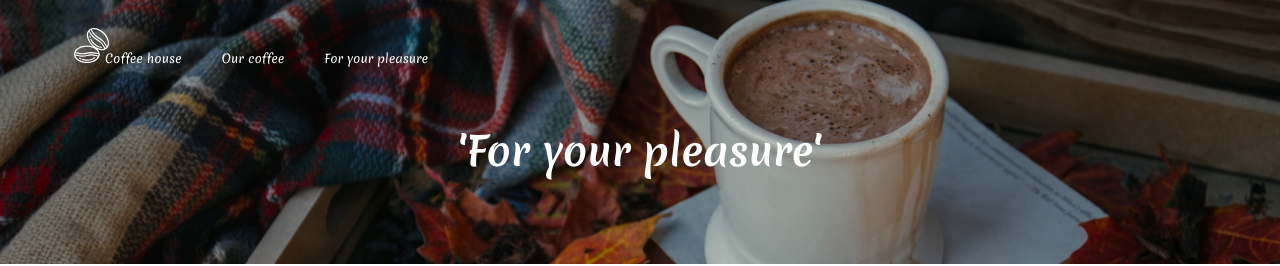
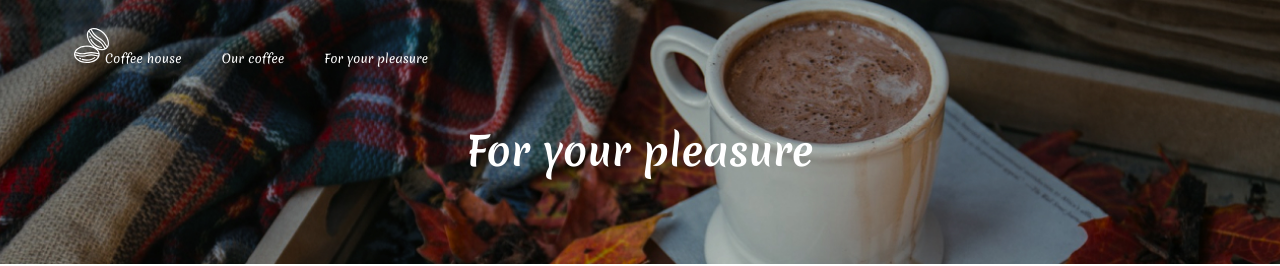
Before and after one commit to lawrence-il/pr2-react, a React (Create React App) app: page /forYourPleasure in a window 1280 px wide. Shown: the top 266 px of the page. Built offline with nearby package versions, Linux system fonts and the light colour scheme.

Commit message:
Page404 has been created

```diff
--- a/src/components/app/App.js
+++ b/src/components/app/App.js
@@ -1,9 +1,11 @@
 import { lazy, Suspense } from 'react';
 import { BrowserRouter, Routes, Route } from 'react-router-dom';
+import ErrorBoundary from '../errorBoundary/ErrorBoundary';
 import OurCoffeeLayout from '../pages/ourCoffeeLayout/OurCoffeeLayout';
 import ForYourPlLayout from '../pages/forYourPlLayout/ForYourPlLayout';
-import { AboutIt } from '../pages';
+import { AboutIt, Page404 } from '../pages';
 import ToggleMenu from '../toogleMenu/ToggleMenu';
+
 
 const CoffeeHouse = lazy(() => import('../pages/CoffeeHouse'));
 const ProductPage = lazy(() => import('../pages/productPage/ProductPage'))
@@ -16,7 +18,9 @@ const App = () => {
         <Suspense fallback={<span style={{margin: '0 auto'}}>Loading...</span>}>
 			<Routes>
 				<Route path="/" element={<CoffeeHouse ToggleMenu={ToggleMenu}/>}/>
-				<Route path="ourCoffee" element={<ProductPage
+				<Route path="ourCoffee"
+						element={
+							<ProductPage
 								render={
 									(toggleState, searchCoffee, filterUpdateState, visibleCoffeeCard) => (
 										<OurCoffeeLayout
@@ -27,9 +31,18 @@ const App = () => {
 										/>
 									)
 									}
-						ToggleMenu={ToggleMenu}/>}/>
-				<Route path="ourCoffee/about-it/:id" element={<AboutIt ToggleMenu={ToggleMenu}/>}></Route>
-				<Route path="forYourPleasure" element={<ProductPage
+							ToggleMenu={ToggleMenu}/>}
+				/>
+				<Route path="ourCoffee/about-it/:id"
+						element={
+							<ErrorBoundary>
+								<AboutIt ToggleMenu={ToggleMenu}/>
+							</ErrorBoundary>
+						}
+				/>
+				<Route path="forYourPleasure"
+						element={
+						<ProductPage
 							render={
 								(toggleState, searchCoffee, filterUpdateState, visibleCoffeeCard) => (
 									<ForYourPlLayout
@@ -40,7 +53,9 @@ const App = () => {
 									/>
 								)
 
-				} ToggleMenu={ToggleMenu}/>}></Route>
+						} ToggleMenu={ToggleMenu}/>}
+				/>
+				<Route path='*' element={<Page404/>}/>
 			</Routes>
 		</Suspense>
       </BrowserRouter>
--- /dev/null
+++ b/src/components/errorMessage/ErrorMessage.js
@@ -0,0 +1,9 @@
+import error from './error.gif'
+
+const ErrorMessage = () => {
+    return (
+        <img src={error} style={{display: 'block', width: '250px', height: '250px', margin: '0 auto'}} alt="error" />
+    )
+}
+
+export default ErrorMessage;
--- /dev/null
+++ b/src/components/pages/404.js
@@ -0,0 +1,13 @@
+import ErrorMessage from "../errorMessage/ErrorMessage";
+
+
+const Page404 = () => {
+    return (
+        <div>
+            <ErrorMessage/>
+            <p style={{'textAlign': 'center', 'fontWeight': 'bold', 'fontSize': '24px'}}>Page doesn't exist</p>
+        </div>
+    )
+}
+
+export default Page404;
--- a/src/components/pages/forYourPlLayout/ForYourPlLayout.js
+++ b/src/components/pages/forYourPlLayout/ForYourPlLayout.js
@@ -15,7 +15,7 @@ const ForYourPlLayout = ({toggleState, searchCoffee, filterUpdateState, visibleC
 
 			<Helmet>
 				{/* Primary Meta Tags */}
-				<title>"For your pleasure"</title>
+				<title>For your pleasure</title>
 				<meta name="title" content="For your pleasure"></meta>
 
 				{/* Open Graph / Facebook */}
@@ -36,7 +36,7 @@ const ForYourPlLayout = ({toggleState, searchCoffee, filterUpdateState, visibleC
 						<div className="container">
 						<Header toggleState={toggleState}/>
 						<h1 className="for-your-pleasure__title">
-							'For your pleasure'
+							For your pleasure
 						</h1>
 						</div>
 			</section>
--- a/src/components/pages/index.js
+++ b/src/components/pages/index.js
@@ -1,5 +1,6 @@
 import AboutIt from './aboutIt/AboutIt';
 import ProductPage from './productPage/ProductPage';
 import CoffeeHouse from './CoffeeHouse';
+import Page404 from './404';
 
-export {AboutIt, ProductPage, CoffeeHouse};
+export {AboutIt, ProductPage, CoffeeHouse, Page404};
--- a/src/components/pages/ourCoffeeLayout/OurCoffeeLayout.js
+++ b/src/components/pages/ourCoffeeLayout/OurCoffeeLayout.js
@@ -15,7 +15,7 @@ const OurCoffeeLayout = ({toggleState, searchCoffee, filterUpdateState, visibleC
 
 			<Helmet>
 				{/* Primary Meta Tags */}
-				<title>"Our coffee"</title>
+				<title>Our coffee</title>
 				<meta name="title" content="Our coffee"></meta>
 
 				{/* Open Graph / Facebook */}
@@ -34,7 +34,7 @@ const OurCoffeeLayout = ({toggleState, searchCoffee, filterUpdateState, visibleC
 						<div className="container">
 						<Header toggleState={toggleState}/>
 						<h1 className="our-coffee__title">
-							'Our Coffee'
+							Our Coffee
 						</h1>
 						</div>
 			</section>
```
Also changed, not shown: src/components/errorMessage/error.gif (added). Lines whose indentation alone changed are shown as unchanged.
